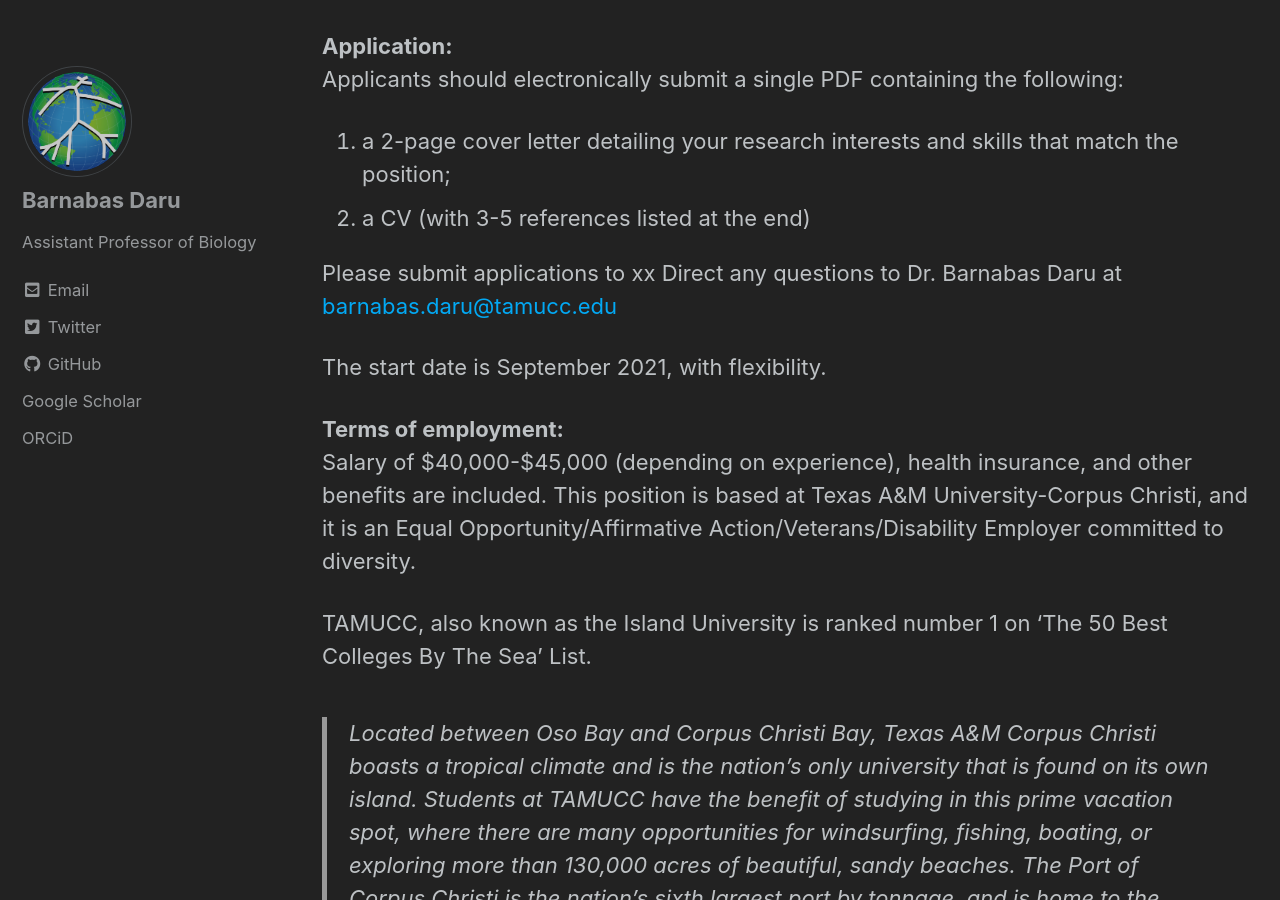
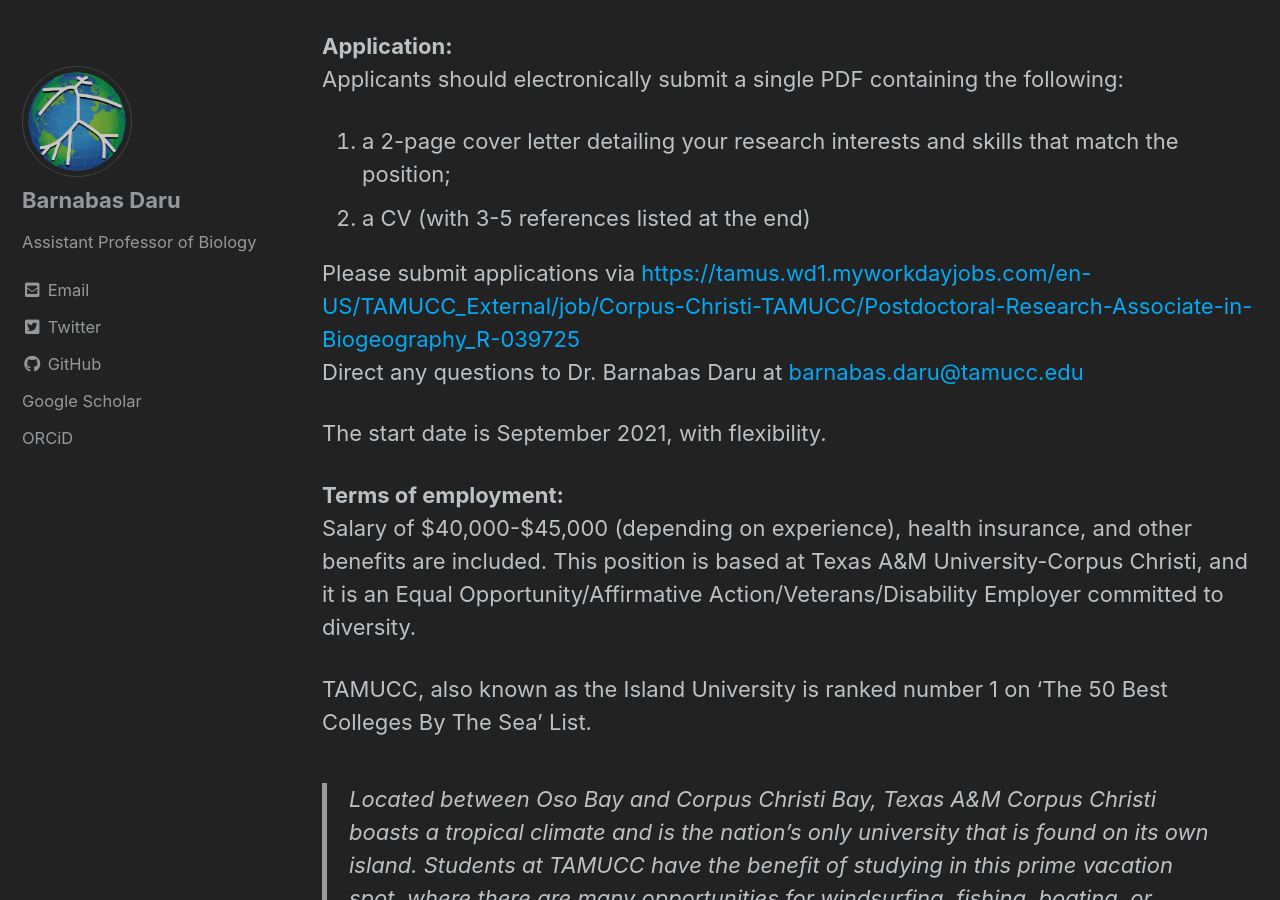
Before and after one commit to darunabas/darulab.github.io, a Jekyll site: the page built from _posts/2021-07-13-Postdoctoral-Position-Biogeography.md, in a window 1280 px wide and 900 px high, scrolled down 1403 px. Built offline with Jekyll 4.4.1, drawn with Linux system fonts in a browser that asks for light colours; cached includes are drawn as plain includes.

Commit message:
Update 2021-07-13-Postdoctoral-Position-Biogeography.md

```diff
--- a/_posts/2021-07-13-Postdoctoral-Position-Biogeography.md
+++ b/_posts/2021-07-13-Postdoctoral-Position-Biogeography.md
@@ -39,7 +39,7 @@ Applicants should electronically submit a single PDF containing the following:
 1. a 2-page cover letter detailing your research interests and skills that match the position;
 2. a CV (with 3-5 references listed at the end)
 
-Please submit applications to xx
+Please submit applications via [https://tamus.wd1.myworkdayjobs.com/en-US/TAMUCC_External/job/Corpus-Christi-TAMUCC/Postdoctoral-Research-Associate-in-Biogeography_R-039725](https://tamus.wd1.myworkdayjobs.com/en-US/TAMUCC_External/job/Corpus-Christi-TAMUCC/Postdoctoral-Research-Associate-in-Biogeography_R-039725){:target="_blank"}
 Direct any questions to Dr. Barnabas Daru at [barnabas.daru@tamucc.edu](mailto:barnabas.daru@tamucc.edu)
 
 The start date is September 2021, with flexibility.
```
